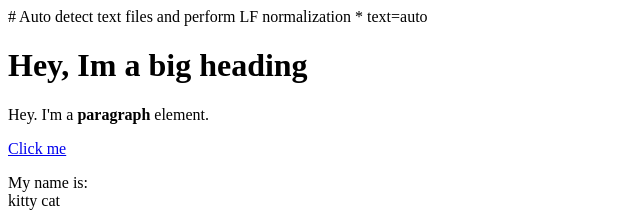
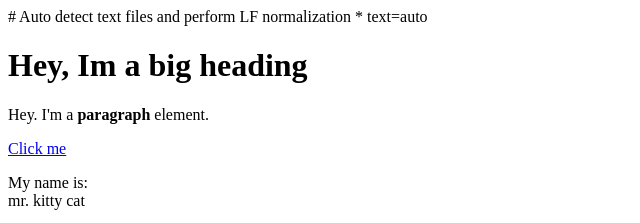
Before and after one commit to SpyrosAliv/cartoon-hero, a plain HTML site: page test.html in a window 1280 px wide. Shown: the top 223 px of the page, 0-640 px from the left. Drawn offline with Linux system fonts and the light colour scheme.

Commit message:
Changed name of kitty cat

```diff
--- a/test.html
+++ b/test.html
@@ -3,14 +3,14 @@
 <!DOCTYPE html>
 <html>
 <head>
-	<title>Test page</title>
+	<title>Mr. Kitty Cat</title>
 </head>
 <body>
 <h1>Hey, Im a big heading</h1>
 <p>Hey. I'm a <b>paragraph</b> element.</p>
 <a href="https://google.com" target="_blank" title="Lets go to google">Click me</a>
 <p>My name is:<br>
-	kitty cat</p>
+	mr. kitty cat</p>
 <img src="https://icatcare.org/app/uploads/2018/07/Thinking-of-getting-a-cat.png">
 </body>
 </html>
```
